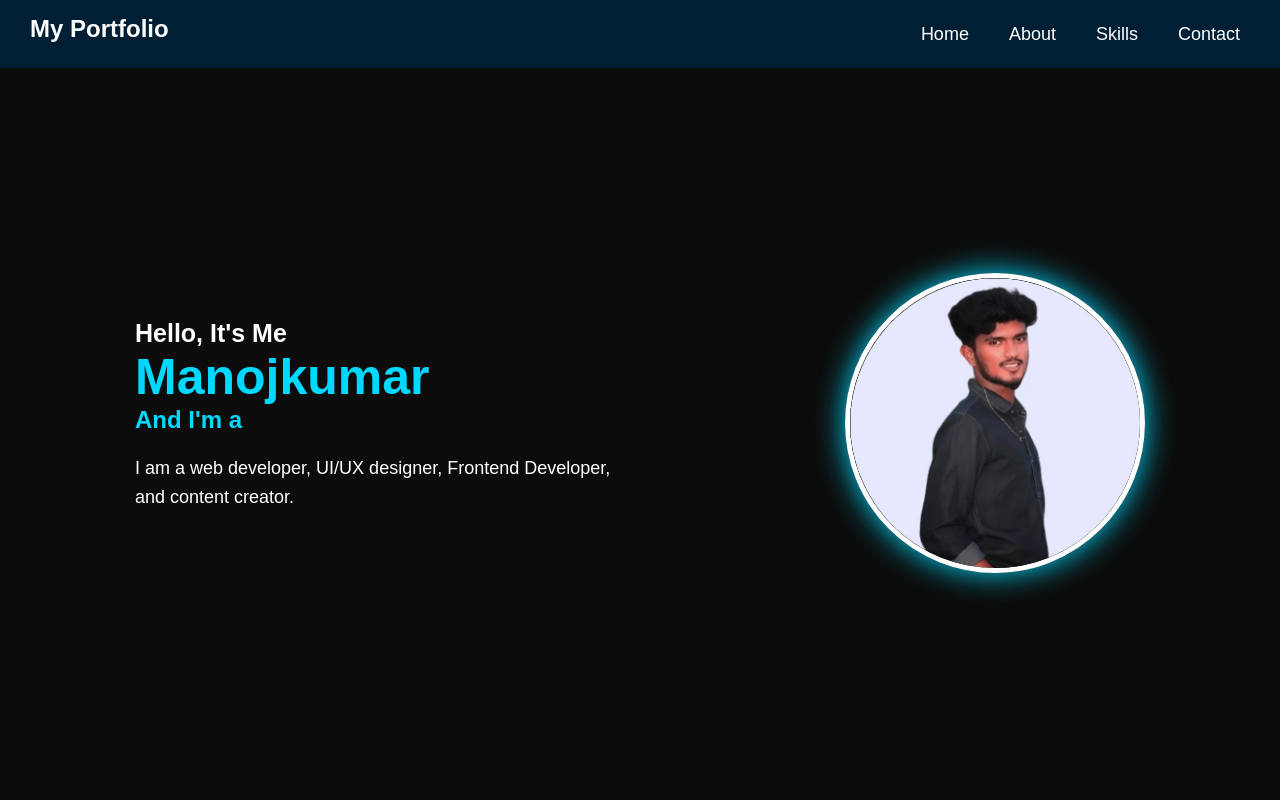
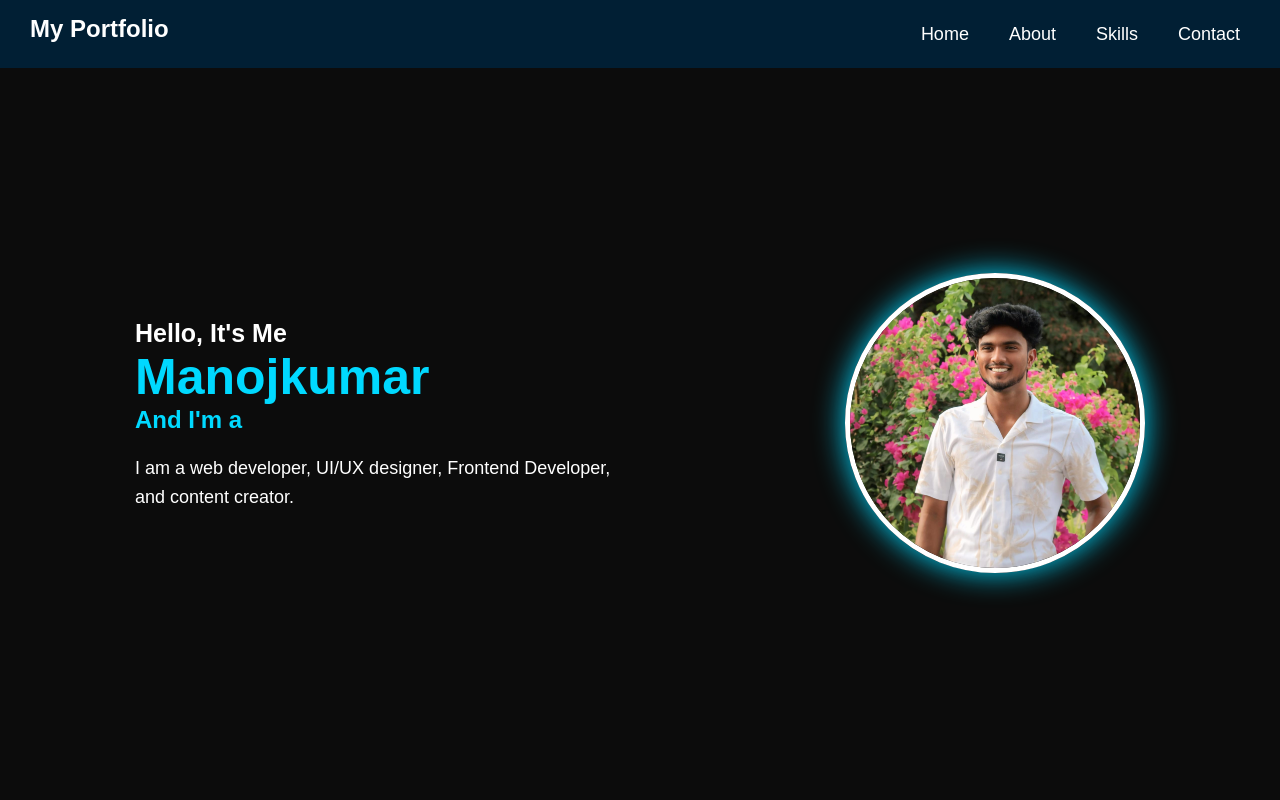
Before and after one commit to manojportfolio/Portfolio, a plain HTML site: page index.html in a window 1280 px wide. Shown: the top 800 px of the page. Drawn offline with nearby package versions, Linux system fonts and the light colour scheme.

Commit message:
Update index.html

```diff
--- a/index.html
+++ b/index.html
@@ -546,7 +546,7 @@
       <p>I am a web developer, UI/UX designer, Frontend Developer, and content creator.</p>
     </div>
     <div class="image-container">
-      <img src="new.jpg" alt="Profile Picture">
+      <img src="Manoj.jpg" alt="Profile Picture">
     </div>
   </section>
 
```
